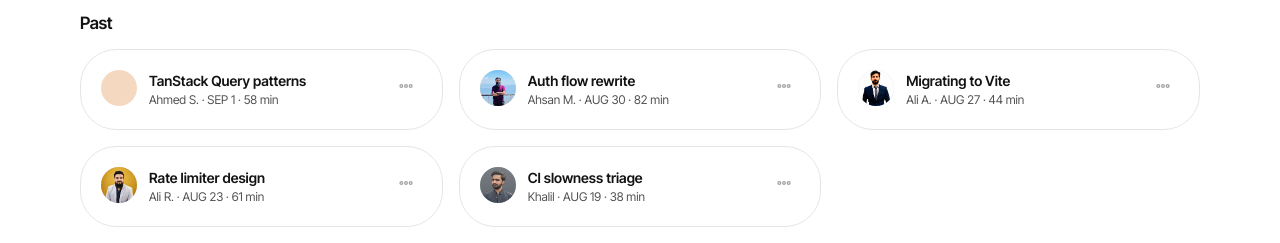
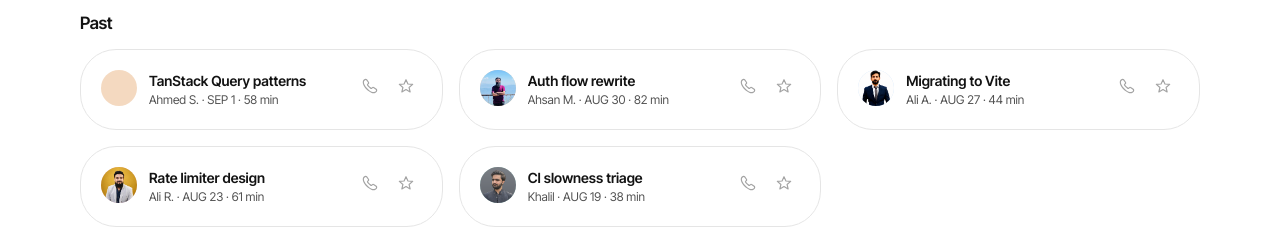
Before and after one commit to arbazghani-emberai/snapdev-site, a Next.js app: page /app/sessions in a window 1280 px wide. Shown: the part 709-952 px from the top of the page. Built offline with nearby package versions, Linux system fonts and the light colour scheme.

Commit message:
Replace past-session 3-dot menu with direct book-again/review icon buttons

```diff
--- a/src/app/app/sessions/page.tsx
+++ b/src/app/app/sessions/page.tsx
@@ -2,7 +2,7 @@
 
 import { useState } from "react";
 import Image from "next/image";
-import { Star } from "@/components/icons";
+import { Star, StarOutline, Phone } from "@/components/icons";
 import Reveal from "@/components/Reveal";
 import ScheduleModal from "@/components/ScheduleModal";
 import SessionRowMenu from "@/components/SessionRowMenu";
@@ -136,7 +136,26 @@ export default function SessionsPage() {
                     {s.engineer.name} · {s.date} · {s.duration}
                   </div>
                 </div>
-                <SessionRowMenu items={["Book again", "Give a review"]} onAction={handlePastAction(s)} />
+                <div className="flex shrink-0 items-center gap-1">
+                  <button
+                    type="button"
+                    onClick={() => handlePastAction(s)("Book again")}
+                    aria-label="Book again"
+                    title="Book again"
+                    className="text-ink-3 hover:bg-surface-2 hover:text-ink grid size-8 place-items-center rounded-full transition"
+                  >
+                    <Phone className="size-4" strokeWidth={1.75} />
+                  </button>
+                  <button
+                    type="button"
+                    onClick={() => handlePastAction(s)("Give a review")}
+                    aria-label="Give a review"
+                    title="Give a review"
+                    className="text-ink-3 hover:bg-surface-2 hover:text-ink grid size-8 place-items-center rounded-full transition"
+                  >
+                    <StarOutline className="size-4" strokeWidth={1.75} />
+                  </button>
+                </div>
               </div>
 
               {givenRatings[s.id] && (
--- a/src/components/icons.tsx
+++ b/src/components/icons.tsx
@@ -238,6 +238,10 @@ export function SlidersHorizontal({ className, strokeWidth = 1.75 }: IconProps)
   );
 }
 
+export const StarOutline = outline([
+  "M12 2.5 14.9 9l7.1.6-5.4 4.6L18.2 21 12 17.3 5.8 21l1.6-6.8L2 9.6 9.1 9z",
+]);
+
 /** Filled shapes - Vuesax ships outline-only, so these are hand-drawn solids. */
 export function Zap({ className }: IconProps) {
   return (
```
